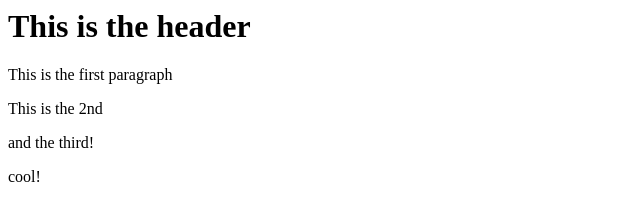
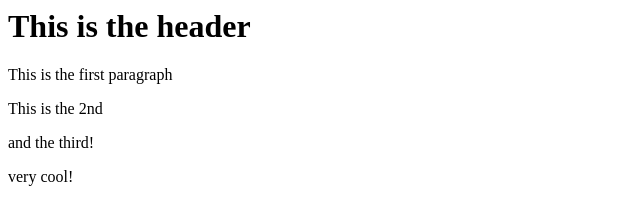
Before and after one commit to Umaya15/FSWDe, a website: page index.html in a window 1280 px wide. Shown: the full height of the page, 0-640 px from the left. Drawn offline with Linux system fonts and the light colour scheme.

Commit message:
last change for today

```diff
--- a/index.html
+++ b/index.html
@@ -6,5 +6,5 @@
     <p>This is the first paragraph</p>
     <p>This is the 2nd</p>
     <p>and the third!</p>
-    <p>cool!</p>
+    <p>very cool!</p>
     </body>
```
